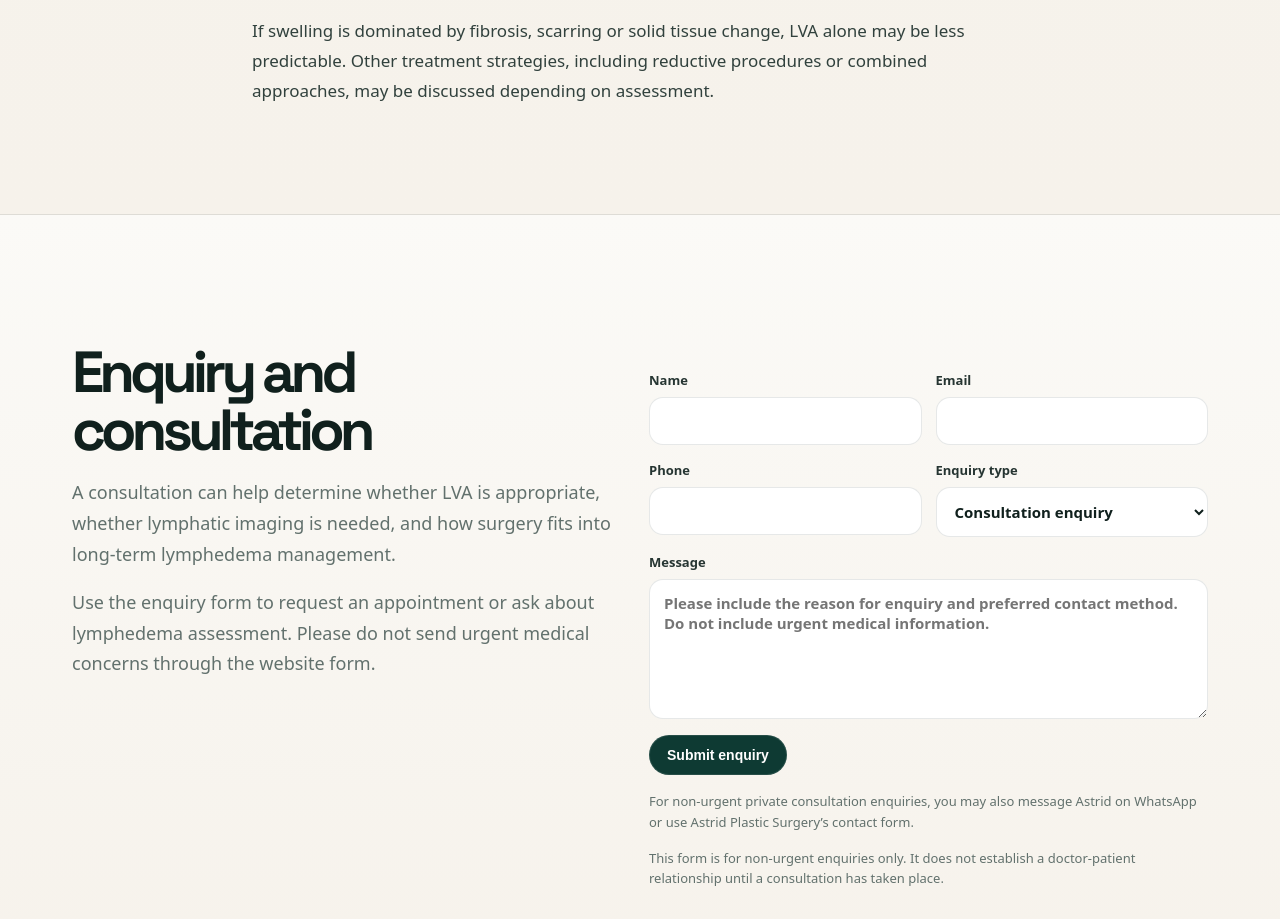
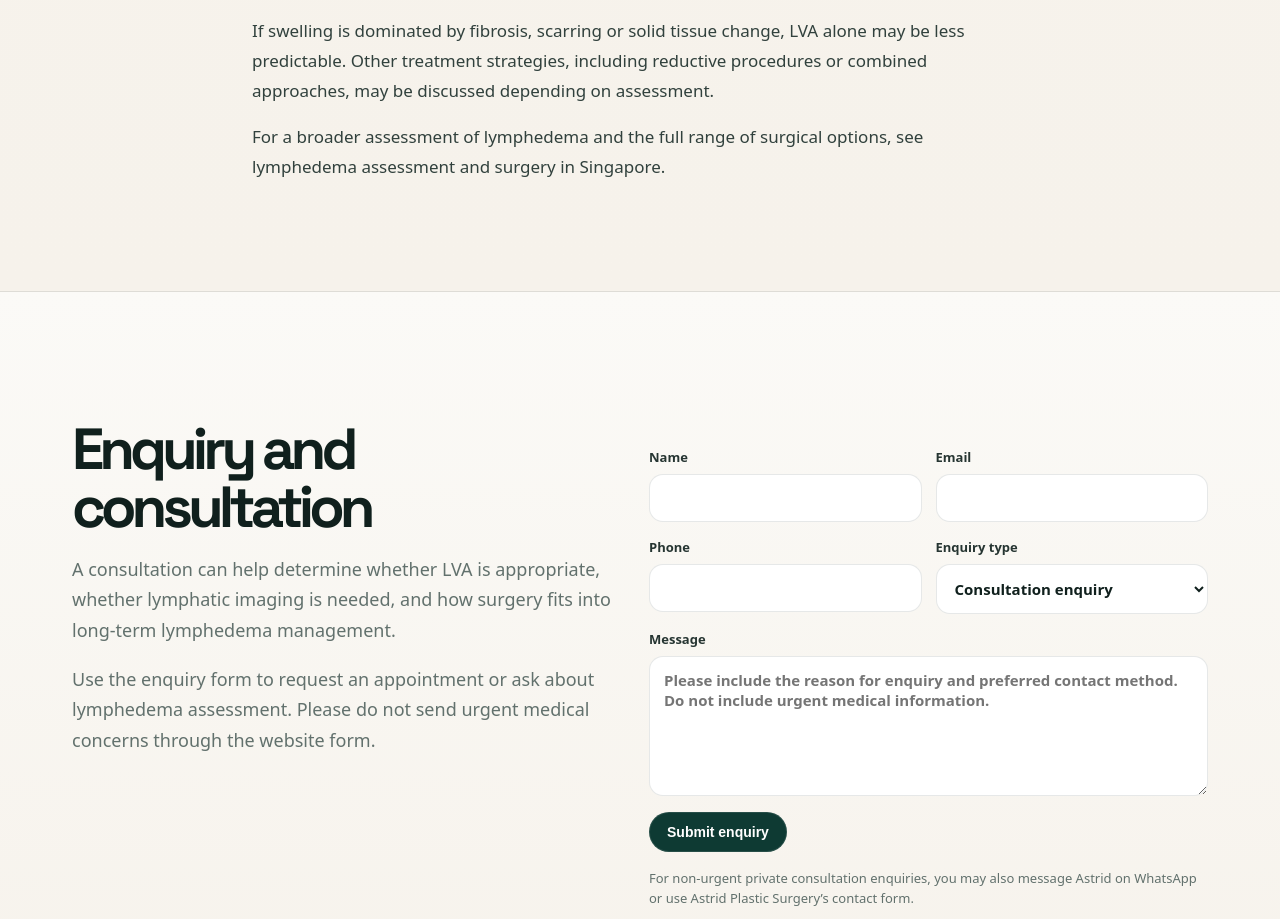
Before and after one commit to zatyrical/plasticwebsite, a Next.js app: page /lymphovenous-bypass-lva-surgery-singapore in a window 1280 px wide. Shown: the part 9224-10143 px from the top of the page. Built offline with nearby package versions, Linux system fonts and the light colour scheme.

Commit message:
Link LVA guide to assessment overview

```diff
--- a/app/lymphovenous-bypass-lva-surgery-singapore/page.tsx
+++ b/app/lymphovenous-bypass-lva-surgery-singapore/page.tsx
@@ -356,6 +356,9 @@ export default function LvaSurgeryPage() {
             <p>Many patients continue compression after LVA, at least initially. Earlier intervention may improve the chance of reducing or weaning compression, but this depends on disease severity, imaging findings and response to surgery.</p>
             <h3>What if my lymphedema is mostly solid tissue or fibrosis?</h3>
             <p>If swelling is dominated by fibrosis, scarring or solid tissue change, LVA alone may be less predictable. Other treatment strategies, including reductive procedures or combined approaches, may be discussed depending on assessment.</p>
+            <p>
+              For a broader assessment of lymphedema and the full range of surgical options, see <Link href="/lymphedema-surgery-singapore">lymphedema assessment and surgery in Singapore</Link>.
+            </p>
           </div>
         </section>
 
```
